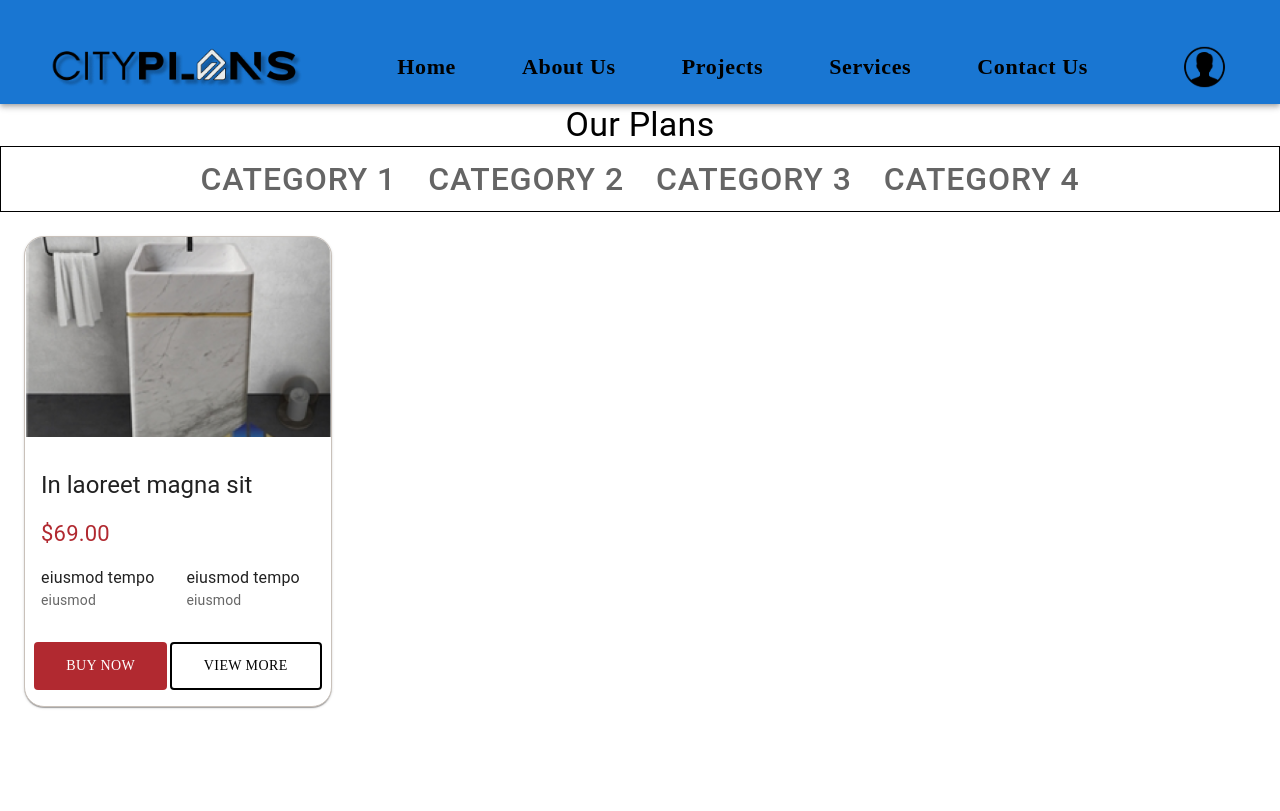
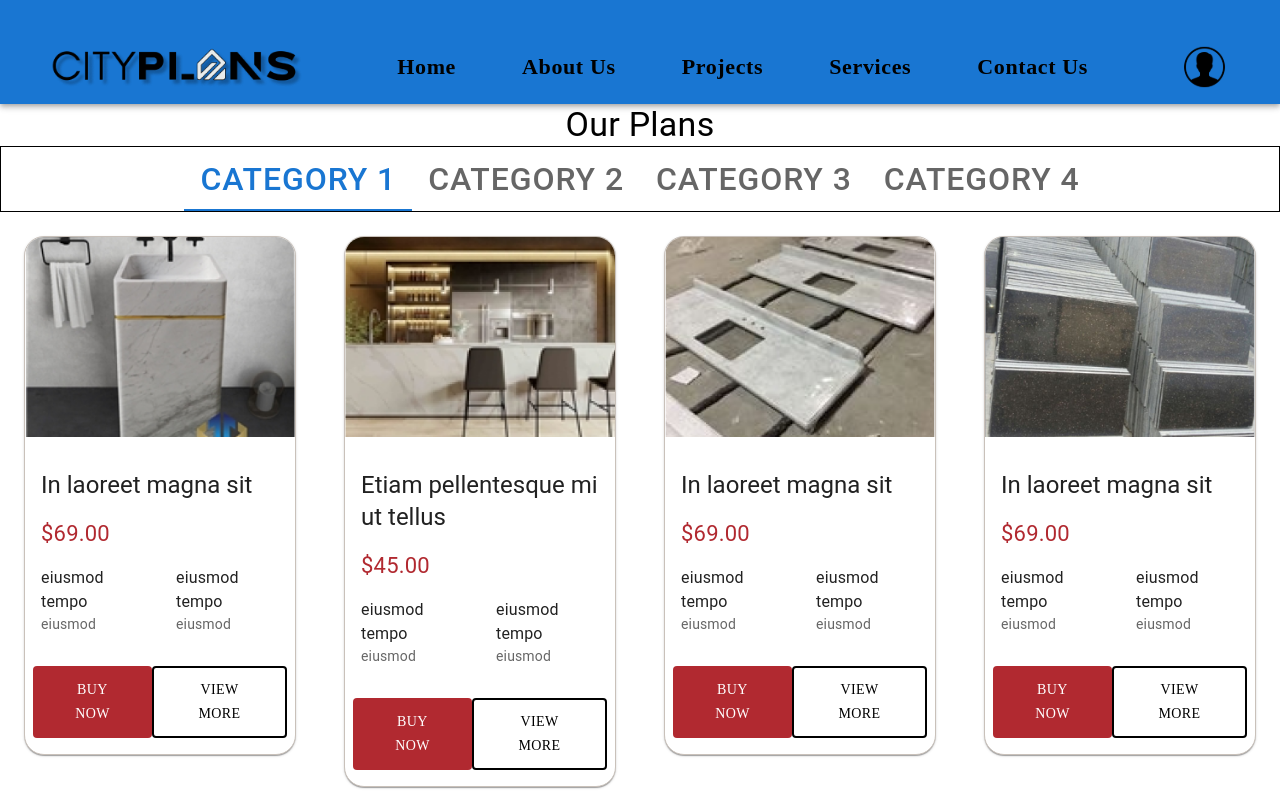
Before and after one commit to vinay77175/cityplans, a Next.js app: page /home/category_section in a window 1280 px wide. Built offline with nearby package versions, Linux system fonts and the light colour scheme; a web font is replaced by a local one.

Commit message:
Category_Section
Formatting Needs to be Done / 6-02-2024

```diff
--- /dev/null
+++ b/pages/home/category_data.ts
@@ -0,0 +1,195 @@
+import { StaticImageData } from "next/image";
+import category1 from "../../public/Images/category_1.png";
+import category2 from "../../public/Images/category_2.png";
+import category3 from "../../public/Images/category_3.png";
+import category4 from "../../public/Images/category_4.png";
+interface Data {
+    id:String;
+    value:String;
+    img:StaticImageData;
+    heading:String
+    price:String
+    title1:String
+    title2:String
+    titleText1:String
+    titleText2:String
+}
+export const CardData:Array<Data>=[
+    {
+        id: "1",
+        value:"1",
+        img: category1,
+        heading: "In laoreet magna sit",
+        price: `$69.00`,
+        title1: "eiusmod tempo",
+        title2: "eiusmod tempo",
+        titleText1: "eiusmod",
+        titleText2: "eiusmod",
+      },
+      {
+        id: "2",
+        value:"1",
+        img: category2,
+        heading: "Etiam pellentesque mi ut tellus",
+        price: `$45.00`,
+        title1: "eiusmod tempo",
+        title2: "eiusmod tempo",
+        titleText1: "eiusmod",
+        titleText2: "eiusmod",
+      },
+      {
+        id: "3",
+        value:"1",
+        img: category3,
+        heading: "In laoreet magna sit",
+        price: `$69.00`,
+        title1: "eiusmod tempo",
+        title2: "eiusmod tempo",
+        titleText1: "eiusmod",
+        titleText2: "eiusmod",
+      },
+      {
+        id: "4",
+        value:"1",
+        img: category4,
+        heading: "In laoreet magna sit",
+        price: `$69.00`,
+        title1: "eiusmod tempo",
+        title2: "eiusmod tempo",
+        titleText1: "eiusmod",
+        titleText2: "eiusmod",
+      },
+      {
+        id: "1",
+        value:"2",
+        img: category1,
+        heading: "In laoreet magna sit",
+        price: `$69.00`,
+        title1: "eiusmod tempo",
+        title2: "eiusmod tempo",
+        titleText1: "eiusmod",
+        titleText2: "eiusmod",
+      },
+      {
+        id: "2",
+        value:"2",
+        img: category2,
+        heading: "Etiam pellentesque mi ut tellus",
+        price: `$45.00`,
+        title1: "eiusmod tempo",
+        title2: "eiusmod tempo",
+        titleText1: "eiusmod",
+        titleText2: "eiusmod",
+      },
+      {
+        id: "3",
+        value:"2",
+        img: category3,
+        heading: "In laoreet magna sit",
+        price: `$69.00`,
+        title1: "eiusmod tempo",
+        title2: "eiusmod tempo",
+        titleText1: "eiusmod",
+        titleText2: "eiusmod",
+      },
+      {
+        id: "4",
+        value:"2",
+        img: category4,
+        heading: "In laoreet magna sit",
+        price: `$69.00`,
+        title1: "eiusmod tempo",
+        title2: "eiusmod tempo",
+        titleText1: "eiusmod",
+        titleText2: "eiusmod",
+      },
+      {
+        id: "1",
+        value:"3",
+        img: category1,
+        heading: "In laoreet magna sit",
+        price: `$69.00`,
+        title1: "eiusmod tempo",
+        title2: "eiusmod tempo",
+        titleText1: "eiusmod",
+        titleText2: "eiusmod",
+      },
+      {
+        id: "2",
+        value:"3",
+        img: category2,
+        heading: "Etiam pellentesque mi ut tellus",
+        price: `$45.00`,
+        title1: "eiusmod tempo",
+        title2: "eiusmod tempo",
+        titleText1: "eiusmod",
+        titleText2: "eiusmod",
+      },
+      {
+        id: "3",
+        value:"3",
+        img: category3,
+        heading: "In laoreet magna sit",
+        price: `$69.00`,
+        title1: "eiusmod tempo",
+        title2: "eiusmod tempo",
+        titleText1: "eiusmod",
+        titleText2: "eiusmod",
+      },
+      {
+        id: "4",
+        value:"3",
+        img: category4,
+        heading: "In laoreet magna sit",
+        price: `$69.00`,
+        title1: "eiusmod tempo",
+        title2: "eiusmod tempo",
+        titleText1: "eiusmod",
+        titleText2: "eiusmod",
+      },
+      {
+        id: "1",
+        value:"4",
+        img: category1,
+        heading: "In laoreet magna sit",
+        price: `$69.00`,
+        title1: "eiusmod tempo",
+        title2: "eiusmod tempo",
+        titleText1: "eiusmod",
+        titleText2: "eiusmod",
+      },
+      {
+        id: "2",
+        value:"4",
+        img: category2,
+        heading: "Etiam pellentesque mi ut tellus",
+        price: `$45.00`,
+        title1: "eiusmod tempo",
+        title2: "eiusmod tempo",
+        titleText1: "eiusmod",
+        titleText2: "eiusmod",
+      },
+      {
+        id: "3",
+        value:"4",
+        img: category3,
+        heading: "In laoreet magna sit",
+        price: `$69.00`,
+        title1: "eiusmod tempo",
+        title2: "eiusmod tempo",
+        titleText1: "eiusmod",
+        titleText2: "eiusmod",
+      },
+      {
+        id: "4",
+        value:"4",
+        img: category4,
+        heading: "In laoreet magna sit",
+        price: `$69.00`,
+        title1: "eiusmod tempo",
+        title2: "eiusmod tempo",
+        titleText1: "eiusmod",
+        titleText2: "eiusmod",
+      },
+
+];
--- a/pages/home/category_section.tsx
+++ b/pages/home/category_section.tsx
@@ -14,12 +14,25 @@ import category1 from "../../public/Images/category_1.png";
 import category2 from "../../public/Images/category_2.png";
 import category3 from "../../public/Images/category_3.png";
 import category4 from "../../public/Images/category_4.png";
+import { CardData } from "./category_data";
+import { StaticImageData } from "next/image";
 const Category_section = () => {
   const [value, setValue] = React.useState("1");
 
   const handleChange = (event: React.SyntheticEvent, newValue: string) => {
     setValue(newValue);
   };
+  interface Data {
+    id: String;
+    value: String;
+    img: StaticImageData;
+    heading: String;
+    price: String;
+    title1: String;
+    title2: String;
+    titleText1: String;
+    titleText2: String;
+  }
   return (
     <>
       <Box>
@@ -41,7 +54,6 @@ const Category_section = () => {
                 onChange={handleChange}
                 aria-label="lab API tabs example"
               >
-                <Box sx={{ display: "flex", justifyContent: "space-around" }}>
                 <Tab
                   sx={{
                     fontSize: {
@@ -90,12 +102,12 @@ const Category_section = () => {
                   label="Category 4"
                   value="4"
                 />
-                </Box>
               </TabList>
             </Box>
-            <TabPanel value="1">
             <Grid container>
-                <Grid item xs={12} sm={6} lg={3} xl={4}>
+              {CardData.map((item: Data) => (
+                <Grid item xs={12} sm={6} lg={3} xl={4} key={String(item.id)}>
+                  <TabPanel value={String(item.value)}>
                     <Card
                       sx={{
                         maxWidth: 345,
@@ -107,7 +119,7 @@ const Category_section = () => {
                         component="img"
                         alt="green iguana"
                         height="200"
-                      src={category1.src}
+                        src={item.img.src}
                       />
                       <CardContent>
                         <Typography
@@ -118,7 +130,7 @@ const Category_section = () => {
                             marginTop: { xs: "1vh", lg: "2vh" },
                           }}
                         >
-                        In laoreet magna sit
+                          {item.heading}
                         </Typography>
                         <Typography
                           color="#B12930"
@@ -127,7 +139,7 @@ const Category_section = () => {
                             fontSize: { xs: "18px", md: "22px" },
                           }}
                         >
-                        $69.00
+                          {item.price}
                         </Typography>
                         <Box
                           display={"flex"}
@@ -140,15 +152,19 @@ const Category_section = () => {
                               marginRight: { xs: "4vh", md: "3vh", lg: "4vh" },
                             }}
                           >
-                          <Typography variant="body1">eiusmod tempo</Typography>
+                            <Typography variant="body1">
+                              {item.title1}
+                            </Typography>
                             <Typography variant="body2" color="text.secondary">
-                            eiusmod
+                              {item.titleText1}
                             </Typography>
                           </Box>
                           <Box>
-                          <Typography variant="body1">eiusmod tempo</Typography>
+                            <Typography variant="body1">
+                              {item.title2}
+                            </Typography>
                             <Typography variant="body2" color="text.secondary">
-                            eiusmod
+                              {item.titleText2}
                             </Typography>
                           </Box>
                         </Box>
@@ -190,9 +206,10 @@ const Category_section = () => {
                         </Box>
                       </CardActions>
                     </Card>
+                  </TabPanel>
                 </Grid>
+              ))}
             </Grid>
-            </TabPanel>
             <TabPanel value="2">
               <Grid container>
                 <Grid item xs={12} sm={6} lg={3} xl={4}>
```
Also changed, not shown: pages/index.tsx (+1 -7 lines). Lines whose indentation alone changed are shown as unchanged.
